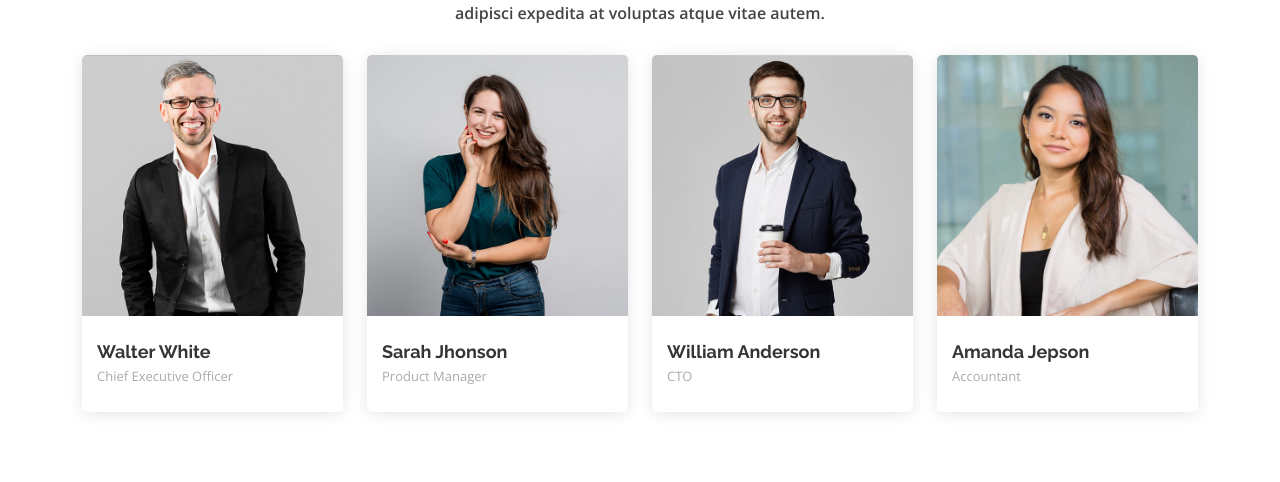
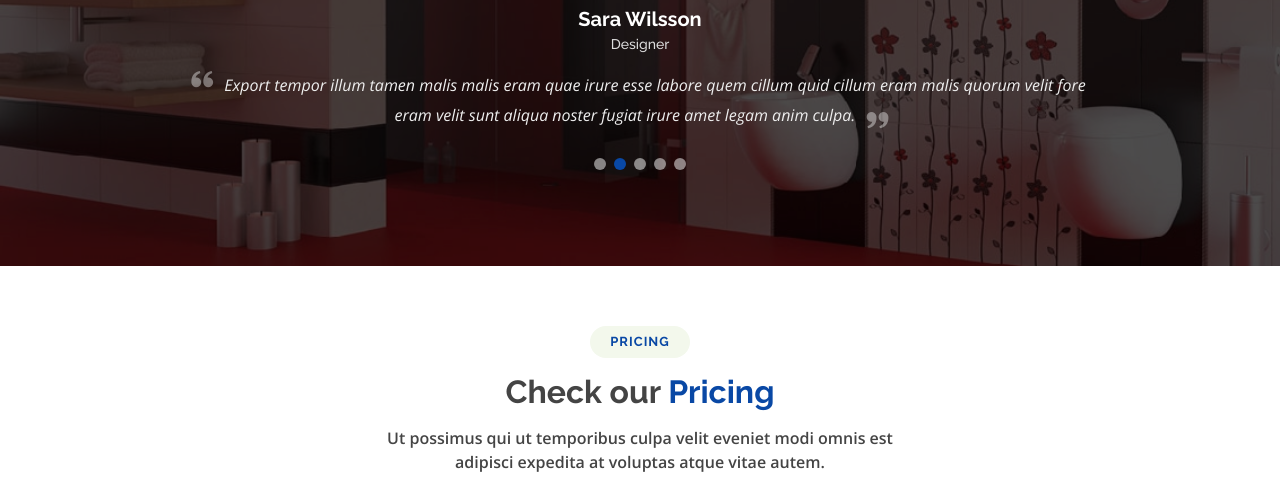
Before and after one commit to ElenaGospodinova/IMD-Building-Services, a plain HTML site: page index.html in a window 1280 px wide. Shown: the part 6313-6795 px from the top of the page. Drawn offline with nearby package versions, Linux system fonts and the light colour scheme.

Commit message:
remove the team section

```diff
--- a/index.html
+++ b/index.html
@@ -473,7 +473,7 @@
     </section><!-- End Portfolio Section -->
 
     <!-- ======= Team Section ======= -->
-    <section id="team" class="team">
+    <!-- <section id="team" class="team">
       <div class="container">
 
         <div class="section-title" data-aos="zoom-in">
@@ -559,7 +559,7 @@
         </div>
 
       </div>
-    </section><!-- End Team Section -->
+    </section>End Team Section -->
 
     <!-- ======= Testimonials Section ======= -->
     <section id="testimonials" class="testimonials">
```
